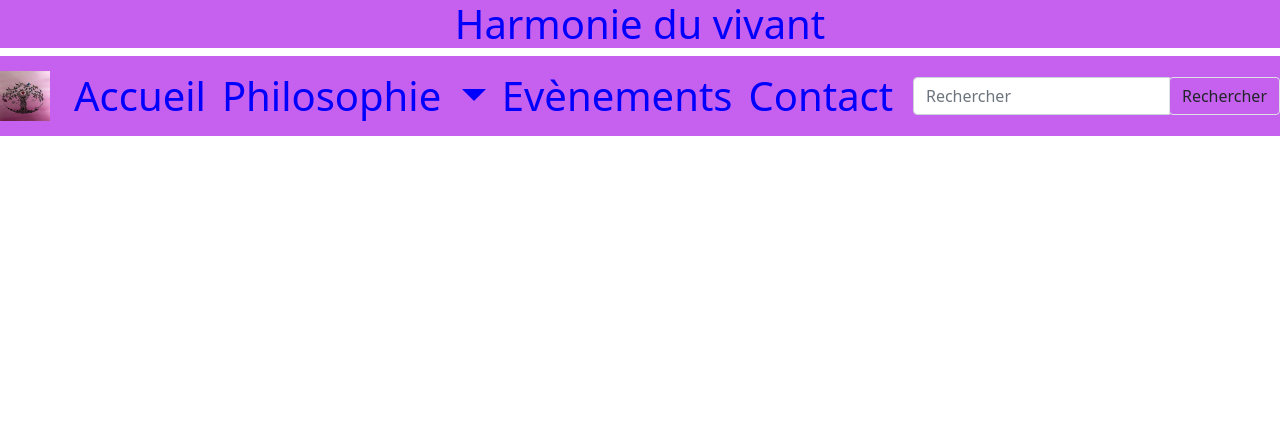
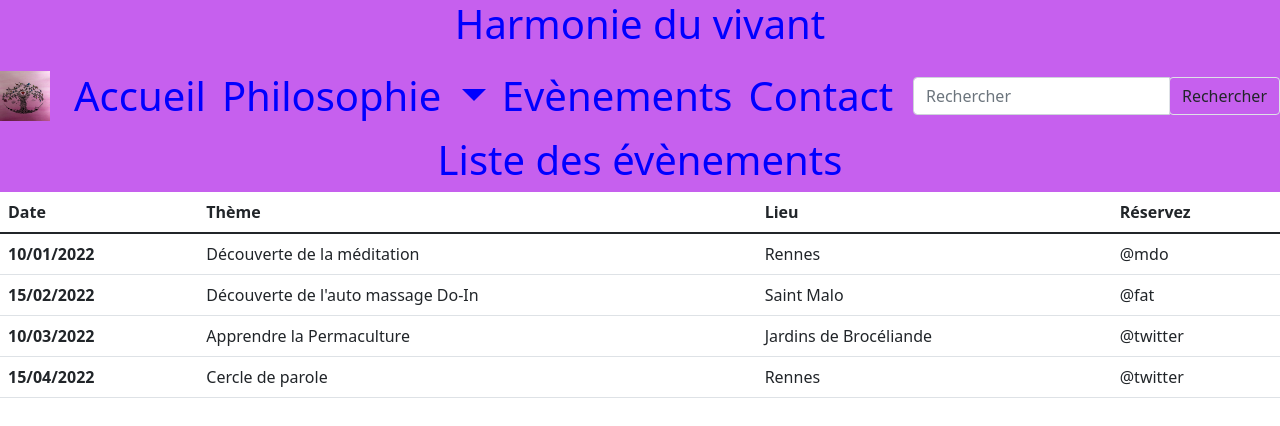
Before and after one commit to WINDFAB/Evaluation1, a plain HTML site: page evenements.html in a window 1280 px wide. Drawn offline with Linux system fonts and the light colour scheme.

Commit message:
sauvegarde liste evenements

```diff
--- a/CSS/style.css
+++ b/CSS/style.css
@@ -1,7 +1,11 @@
+header {
+    background-color: rgb(198,96,238);
+}
+
 h1 {
     text-align: center;
     color: blue;
-    background: rgb(198,96,238);
+
 }
 .nav-link {
     color:blue;
--- a/evenements.html
+++ b/evenements.html
@@ -14,7 +14,7 @@
 <header class="row">
   <h1>Harmonie du vivant</h1>
 
-  <nav class="navbar navbar-expand-lg" style="background-color: rgb(198, 96, 238) ">
+  <nav class="navbar navbar-expand-lg" >
     <a class="navbar-brand" href="#">
     <img src="Images/arbre.jpg" alt="" width="50" height="50">
     </a>
@@ -58,8 +58,52 @@
   </div>
 </nav>
 
+<h1>Liste des évènements</h1>
 </header>
-<body>
+
+
+
+  <table class="table">
+    <thead>
+    <tr>
+      <th scope="col">Date</th>
+      <th scope="col">Thème</th>
+      <th scope="col">Lieu</th>
+      <th scope="col">Réservez</th>
+    </tr>
+  </thead>
+  <tbody>
+    <tr>
+      <th scope="row">10/01/2022</th>
+      <td>Découverte de la méditation</td>
+      <td>Rennes</td>
+      <td>@mdo</td>
+    </tr>
+    <tr>
+      <th scope="row">15/02/2022</th>
+      <td>Découverte de l'auto massage Do-In</td>
+      <td>Saint Malo</td>
+      <td>@fat</td>
+    </tr>
+    <tr>
+      <th scope="row">10/03/2022</th>
+      <td>Apprendre la Permaculture</td>
+      <td>Jardins de Brocéliande</td>
+      <td>@twitter</td>
+    </tr>
+    <tr>
+      <th scope="row">15/04/2022</th>
+      <td>Cercle de parole</td>
+      <td>Rennes</td>
+      <td>@twitter</td>
+    </tr>
+  </tbody>
+  </table>
+
+
+
+
+
 <script src="js/bootstrap.bundle.js" type="text/javascript"></script>
 <script src="js/jquery-3.6.0.slim.js" type="text/javascript"></script>
 </body>
```
Also changed, not shown: 3emevoie.html (+1 -1 lines), index.html (+3 -2 lines).
